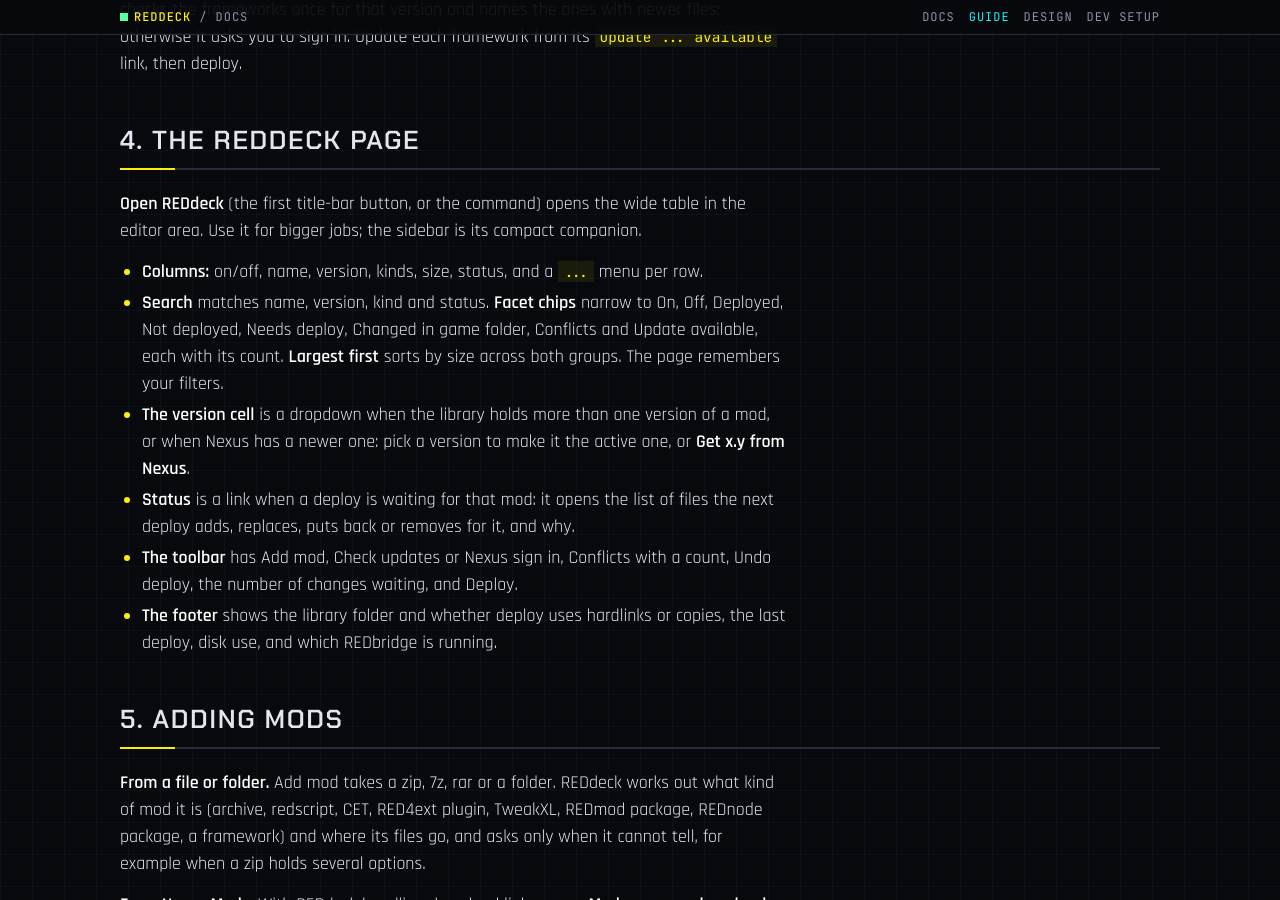
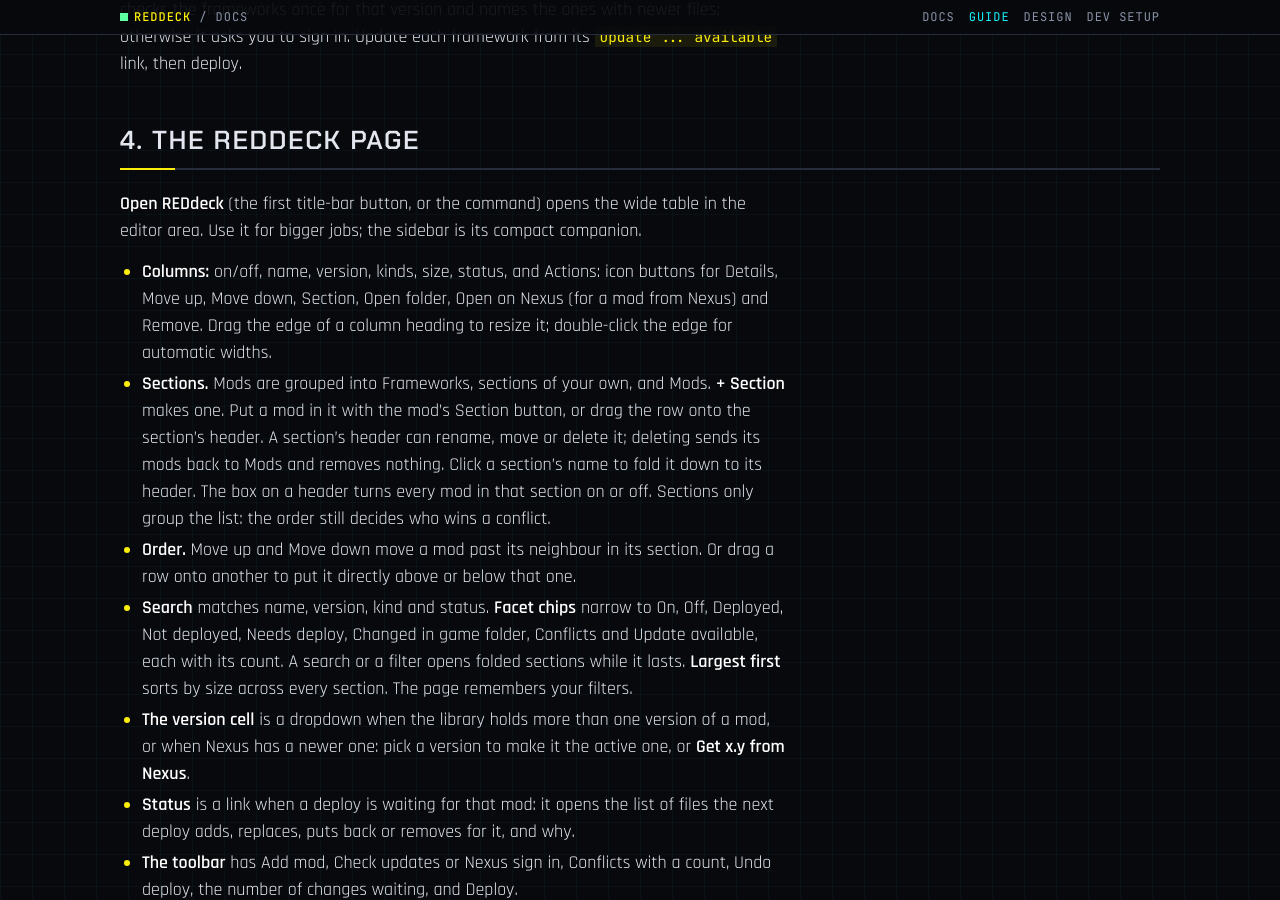
Before and after one commit to CyberbuildsAI/REDdeck, a Jekyll site: the page built from docs/guide.md, in a window 1280 px wide and 900 px high, scrolled down 2858 px. Built offline with Jekyll 4.4.1, drawn with Linux system fonts in a browser that asks for light colours.

Commit message:
Guide: sections, action icons, drag and column widths on the REDdeck page
Co-Authored-By: Claude Opus 5.5 <noreply@anthropic.com>
Claude-Session: https://claude.ai/code/session_01QkNW84wQneonKhZEnY9Ci9

```diff
--- a/docs/guide.md
+++ b/docs/guide.md
@@ -62,8 +62,10 @@ A game patch is the usual reason a modded game stops starting. REDdeck records t
 
 **Open REDdeck** (the first title-bar button, or the command) opens the wide table in the editor area. Use it for bigger jobs; the sidebar is its compact companion.
 
-- **Columns:** on/off, name, version, kinds, size, status, and a `...` menu per row.
-- **Search** matches name, version, kind and status. **Facet chips** narrow to On, Off, Deployed, Not deployed, Needs deploy, Changed in game folder, Conflicts and Update available, each with its count. **Largest first** sorts by size across both groups. The page remembers your filters.
+- **Columns:** on/off, name, version, kinds, size, status, and Actions: icon buttons for Details, Move up, Move down, Section, Open folder, Open on Nexus (for a mod from Nexus) and Remove. Drag the edge of a column heading to resize it; double-click the edge for automatic widths.
+- **Sections.** Mods are grouped into Frameworks, sections of your own, and Mods. **+ Section** makes one. Put a mod in it with the mod's Section button, or drag the row onto the section's header. A section's header can rename, move or delete it; deleting sends its mods back to Mods and removes nothing. Click a section's name to fold it down to its header. The box on a header turns every mod in that section on or off. Sections only group the list: the order still decides who wins a conflict.
+- **Order.** Move up and Move down move a mod past its neighbour in its section. Or drag a row onto another to put it directly above or below that one.
+- **Search** matches name, version, kind and status. **Facet chips** narrow to On, Off, Deployed, Not deployed, Needs deploy, Changed in game folder, Conflicts and Update available, each with its count. A search or a filter opens folded sections while it lasts. **Largest first** sorts by size across every section. The page remembers your filters.
 - **The version cell** is a dropdown when the library holds more than one version of a mod, or when Nexus has a newer one: pick a version to make it the active one, or **Get x.y from Nexus**.
 - **Status** is a link when a deploy is waiting for that mod: it opens the list of files the next deploy adds, replaces, puts back or removes for it, and why.
 - **The toolbar** has Add mod, Check updates or Nexus sign in, Conflicts with a count, Undo deploy, the number of changes waiting, and Deploy.
```
